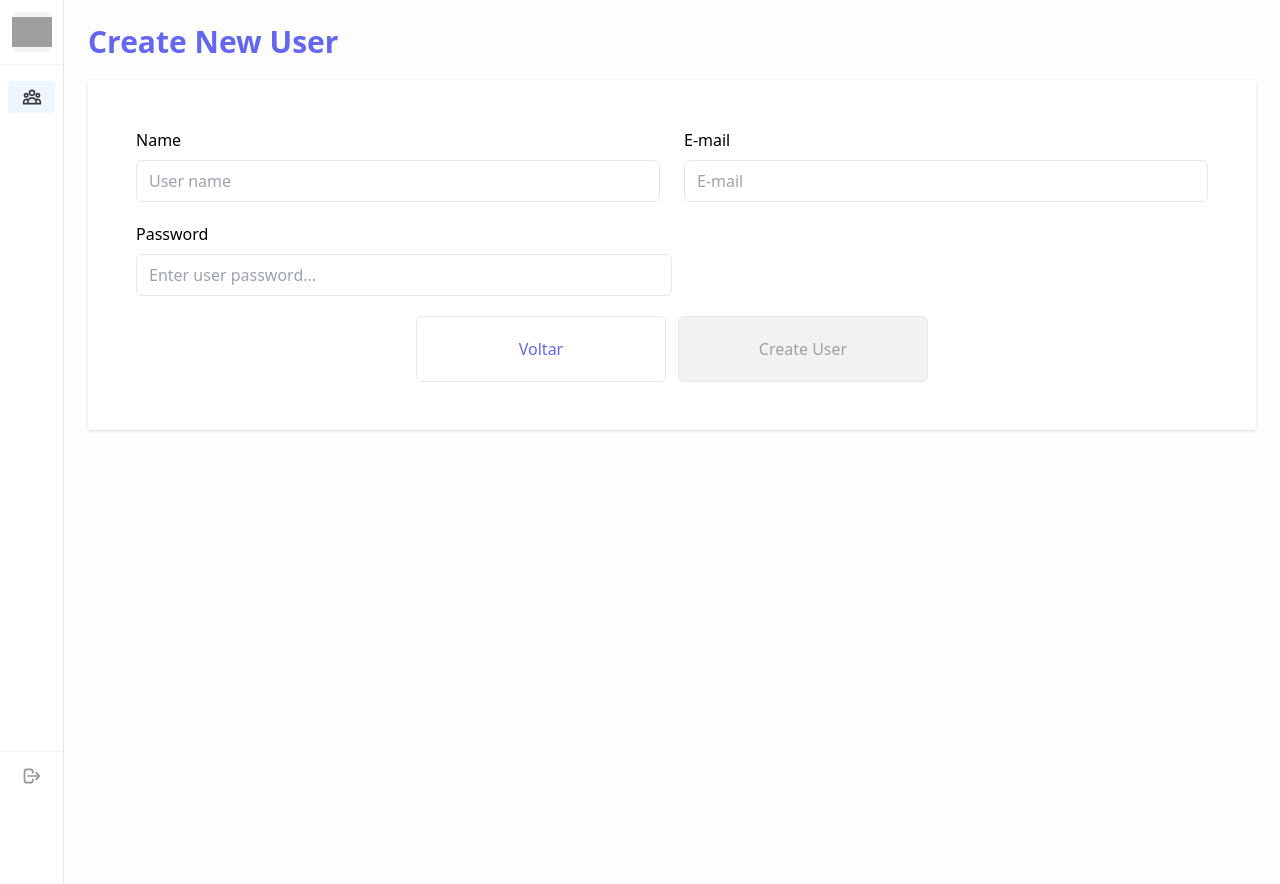
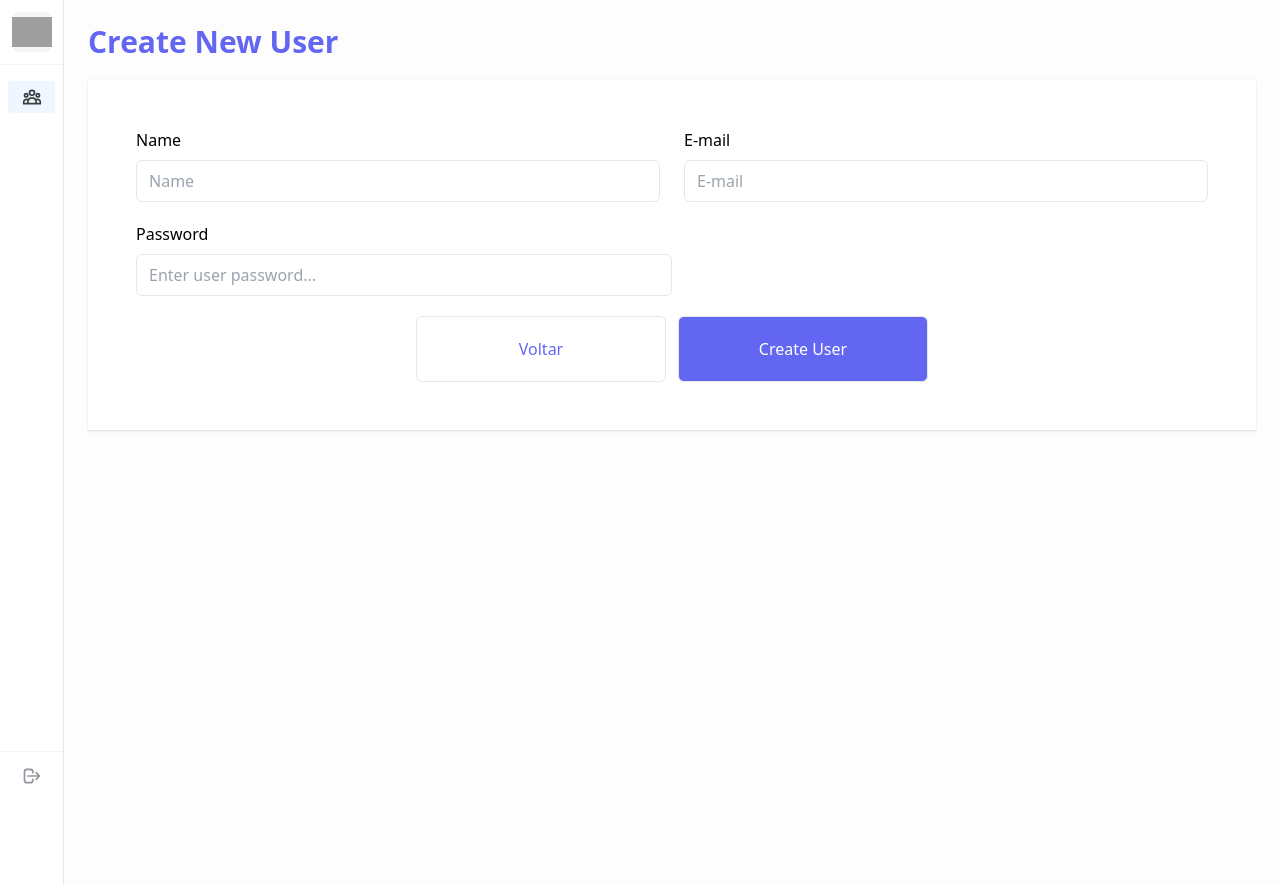
Before and after one commit to OyakSaile/desafio-irsp-react, a React (Vite) app: page /users/create in a window 1280 px wide. Built offline with nearby package versions, Linux system fonts and the light colour scheme; no server answers; grey boxes are pictures that could not be loaded.

Commit message:
refactor: formik to better perfomance and yup to validation.

```diff
--- a/src/components/Form/InputText/index.tsx
+++ b/src/components/Form/InputText/index.tsx
@@ -1,13 +1,18 @@
+import { Field } from 'formik'
 import { InputHTMLAttributes } from 'react'
 import { twMerge } from 'tailwind-merge'
 export interface InputTextProps extends InputHTMLAttributes<HTMLInputElement> {
   label?: string
   hasError?: boolean
+  errorMessage?: string
+  type?: string
 }
 export const InputText: React.FC<InputTextProps> = ({
   label,
+  errorMessage,
   className,
   id,
+  type = 'text',
   hasError = false,
   ...rest
 }) => {
@@ -20,7 +25,8 @@ export const InputText: React.FC<InputTextProps> = ({
   return (
     <div className="flex flex-col">
       {label && <label htmlFor={id}>{label}</label>}
-      <input id={id} className={inputClassName} {...rest} type="text" />
+      <Field id={id} className={inputClassName} {...rest} type={type} />
+      {hasError && <p className="text-red-500">{errorMessage}</p>}
     </div>
   )
 }
--- a/src/pages/DashboardPage/pages/Users/CreateUser/index.tsx
+++ b/src/pages/DashboardPage/pages/Users/CreateUser/index.tsx
@@ -1,67 +1,69 @@
-import { useState, useCallback } from 'react'
+import { useCallback } from 'react'
 import { DashboardContent } from '@/styles/layout/DashboardContent'
-import { api } from '@/services/api'
 import { useNavigate } from 'react-router-dom'
-import { usersToApi } from './adapters/usersToApi'
 import { InputText } from '@/components/Form/InputText'
 import { LIST_ALL_USERS_ROUTE } from '@/routes/paths'
 import { Button } from '@/components/Button'
+import { Formik, Form } from 'formik'
+import { api } from '@/services/api'
+import { usersToApi } from './adapters/usersToApi'
+import { SignupSchema } from '@/schemas/signupSchema'
+import { toast } from 'react-toastify'
+import { AxiosError } from 'axios'
 
 export const CreateUser = () => {
   const navigate = useNavigate()
 
-  const [formData, setFormData] = useState({
-    name: '',
-    email: '',
-    password: '',
-  })
-
-  const handleInputChange = useCallback(
-    (event: React.ChangeEvent<HTMLInputElement>) => {
-      const { name, value } = event.target
-      setFormData((prevData) => ({
-        ...prevData,
-        [name]: value,
-      }))
-    },
-    [],
-  )
+  const handleGoBack = useCallback(() => {
+    navigate(LIST_ALL_USERS_ROUTE)
+  }, [navigate])
 
   const handleCreateUser = useCallback(
-    async (event: React.FormEvent<HTMLFormElement>) => {
-      event.preventDefault()
+    async (formData: { name: string; email: string; password: string }) => {
       try {
         const userMapped = usersToApi(formData)
 
         await api.post(`/users/`, userMapped)
 
         navigate(LIST_ALL_USERS_ROUTE)
-      } catch (error) {}
+      } catch (error) {
+        if (error instanceof AxiosError) {
+          toast.error(error.response?.data.message, {
+            toastId: 1,
+          })
+        } else {
+          console.error(error)
+        }
+      }
     },
     // eslint-disable-next-line react-hooks/exhaustive-deps
-    [formData],
+    [],
   )
-
-  const handleGoBack = useCallback(() => {
-    navigate(LIST_ALL_USERS_ROUTE)
-  }, [navigate])
 
   return (
     <DashboardContent title="Create New User">
       <div className=" shadow bg-white ">
-        <form
-          className=" flex flex-col justify-center h-full  p-12"
-          onSubmit={handleCreateUser}
+        <Formik
+          initialValues={{
+            name: '',
+            password: '',
+            email: '',
+          }}
+          validationSchema={SignupSchema}
+          onSubmit={(values) => {
+            handleCreateUser(values)
+          }}
         >
+          {({ errors, touched }) => (
+            <Form className=" flex flex-col justify-center h-full  p-12">
               <div className=" grid grid-cols-1 md:grid-cols-2  gap-6">
                 <InputText
                   label="Name"
                   type="text"
                   name="name"
-              placeholder="User name"
-              required
-              value={formData.name}
-              onChange={handleInputChange}
+                  placeholder="Name"
+                  hasError={!!errors.name && !!touched.name}
+                  errorMessage={errors.name}
                 />
 
                 <InputText
@@ -69,9 +71,8 @@ export const CreateUser = () => {
                   type="email"
                   name="email"
                   placeholder="E-mail"
-              required
-              value={formData.email}
-              onChange={handleInputChange}
+                  hasError={!!errors.email && !!touched.email}
+                  errorMessage={errors.email}
                 />
               </div>
               <div className="my-5 grid grid-cols-1 md:grid-cols-2">
@@ -80,28 +81,31 @@ export const CreateUser = () => {
                   type="password"
                   name="password"
                   placeholder="Enter user password..."
-              required
-              value={formData.password}
-              onChange={handleInputChange}
+                  hasError={!!errors.password && !!touched.password}
+                  errorMessage={errors.password}
                 />
               </div>
               <div className="mx-auto flex gap-3 flex-col md:flex-row">
                 <Button
                   onClick={handleGoBack}
                   className="border  py-5 w-[250px]  rounded-md text-indigo-500 hover:bg-indigo-50 transition-all"
-              type="submit"
+                  type="button"
                 >
                   Voltar
                 </Button>
                 <Button
-              disabled={!formData.name || !formData.email || !formData.password}
                   className="bg-indigo-500 py-5 w-[250px] mx-auto rounded-md text-white"
                   type="submit"
+                  disabled={
+                    !!errors.name || !!errors.email || !!errors.password
+                  }
                 >
                   Create User
                 </Button>
               </div>
-        </form>
+            </Form>
+          )}
+        </Formik>
       </div>
     </DashboardContent>
   )
--- /dev/null
+++ b/src/pages/DashboardPage/pages/Users/EditUser/adapters/usersToApi.ts
@@ -0,0 +1,18 @@
+export interface UserMapped {
+  name: string
+  email: string
+  password: string
+}
+
+export interface UsersToApi {
+  name: string
+  email: string
+  password: string
+}
+export const usersToApi = (data: UserMapped): UsersToApi => {
+  return {
+    email: data.email,
+    name: data.name,
+    password: data.password,
+  }
+}
--- a/src/pages/DashboardPage/pages/Users/EditUser/index.tsx
+++ b/src/pages/DashboardPage/pages/Users/EditUser/index.tsx
@@ -6,16 +6,22 @@ import { useLoading } from '@/hooks/useLoading'
 import { Button } from '@/components/Button'
 import { InputText } from '@/components/Form/InputText'
 import { LIST_ALL_USERS_ROUTE } from '@/routes/paths'
+import { AxiosError } from 'axios'
+import { toast } from 'react-toastify'
+import { Form, Formik } from 'formik'
+import { usersFromApi } from './adapters/usersFromApi'
+import { usersToApi } from './adapters/usersToApi'
+import { editUserSchema } from '@/schemas/editUserSchema'
 
 export const EditUser = () => {
   const navigate = useNavigate()
   const { Loading } = useLoading()
   const { id } = useParams()
 
-  const [formData, setFormData] = useState({
+  const [initialUserValue, setInitialUserValue] = useState({
+    id: '',
     name: '',
     email: '',
-    password: '',
   })
 
   useEffect(() => {
@@ -23,7 +29,10 @@ export const EditUser = () => {
       try {
         Loading.turnOn()
         const { data } = await api.get(`/users/${id}`)
-        setFormData(data)
+
+        const userMapped = usersFromApi(data)
+        console.log(userMapped)
+        setInitialUserValue(userMapped)
       } catch (err) {
         console.error(err)
         navigate(LIST_ALL_USERS_ROUTE)
@@ -35,50 +44,56 @@ export const EditUser = () => {
     loadInitialUserInformation()
   }, [id])
 
-  const handleInputChange = useCallback(
-    (event: React.ChangeEvent<HTMLInputElement>) => {
-      const { name, value } = event.target
-      setFormData((prevData) => ({
-        ...prevData,
-        [name]: value,
-      }))
-    },
-    [],
-  )
-
-  const handleCreateUser = useCallback(
-    async (event: React.FormEvent<HTMLFormElement>) => {
-      event.preventDefault()
-      try {
-        await api.put(`/users/${id}`, formData)
-
-        navigate(LIST_ALL_USERS_ROUTE)
-      } catch (error) {}
-    },
-    // eslint-disable-next-line react-hooks/exhaustive-deps
-    [formData],
-  )
-
   const handleGoBack = useCallback(() => {
     navigate(LIST_ALL_USERS_ROUTE)
   }, [navigate])
 
+  const handleCreateUser = useCallback(
+    async (formData: { name: string; email: string; password: string }) => {
+      try {
+        const userMapped = usersToApi(formData)
+        await api.put(`/users/${id}`, userMapped)
+
+        navigate(LIST_ALL_USERS_ROUTE)
+      } catch (error) {
+        if (error instanceof AxiosError) {
+          toast.error(error.response?.data.message, {
+            toastId: 1,
+          })
+        } else {
+          console.error(error)
+        }
+      }
+    },
+    // eslint-disable-next-line react-hooks/exhaustive-deps
+    [],
+  )
+
   return (
     <DashboardContent title="Edit User">
       <div className="shadow bg-white ">
-        <form
-          className=" flex flex-col justify-center h-full  p-12"
-          onSubmit={handleCreateUser}
+        <Formik
+          initialValues={{
+            name: initialUserValue.name,
+            password: '',
+            email: initialUserValue.email,
+          }}
+          enableReinitialize
+          validationSchema={editUserSchema}
+          onSubmit={(values) => {
+            handleCreateUser(values)
+          }}
         >
+          {({ errors, touched }) => (
+            <Form className=" flex flex-col justify-center h-full  p-12">
               <div className=" grid grid-cols-1 md:grid-cols-2  gap-6">
                 <InputText
                   label="Name"
                   type="text"
                   name="name"
-              placeholder="User name"
-              required
-              value={formData.name}
-              onChange={handleInputChange}
+                  placeholder="Name"
+                  hasError={!!errors.name && !!touched.name}
+                  errorMessage={errors.name}
                 />
 
                 <InputText
@@ -86,9 +101,10 @@ export const EditUser = () => {
                   type="email"
                   name="email"
                   placeholder="E-mail"
-              required
-              value={formData.email}
-              onChange={handleInputChange}
+                  value={initialUserValue.email}
+                  disabled
+                  hasError={!!errors.email && !!touched.email}
+                  errorMessage={errors.email}
                 />
               </div>
               <div className="my-5 grid grid-cols-1 md:grid-cols-2">
@@ -97,28 +113,29 @@ export const EditUser = () => {
                   type="password"
                   name="password"
                   placeholder="Enter user password..."
-              required
-              value={formData.password}
-              onChange={handleInputChange}
+                  hasError={!!errors.password && !!touched.password}
+                  errorMessage={errors.password}
                 />
               </div>
               <div className="mx-auto flex gap-3 flex-col md:flex-row">
                 <Button
                   onClick={handleGoBack}
                   className="border  py-5 w-[250px]  rounded-md text-indigo-500 hover:bg-indigo-50 transition-all"
-              type="submit"
+                  type="button"
                 >
                   Voltar
                 </Button>
                 <Button
-              disabled={!formData.name || !formData.email || !formData.password}
                   className="bg-indigo-500 py-5 w-[250px] mx-auto rounded-md text-white"
                   type="submit"
+                  disabled={!!errors.name || !!errors.password}
                 >
                   Create User
                 </Button>
               </div>
-        </form>
+            </Form>
+          )}
+        </Formik>
       </div>
     </DashboardContent>
   )
--- a/src/pages/DashboardPage/pages/Users/ListAllUsers/index.tsx
+++ b/src/pages/DashboardPage/pages/Users/ListAllUsers/index.tsx
@@ -39,7 +39,7 @@ export const ListAllUsers = () => {
       >
         Create new <Plus weight="fill" />
       </Link>
-      <div>
+      <div className="w-[320px] md:w-full overflow-auto">
         {users.length > 0 ? (
           <UsersList users={users} setUsers={setUsers} />
         ) : (
--- /dev/null
+++ b/src/schemas/editUserSchema.ts
@@ -0,0 +1,7 @@
+import * as Yup from 'yup'
+
+export const editUserSchema = Yup.object().shape({
+  name: Yup.string().min(2, 'Too Short!').max(50, 'Too Long!'),
+  email: Yup.string().email('Invalid email'),
+  password: Yup.string().min(5),
+})
--- /dev/null
+++ b/src/schemas/signupSchema.ts
@@ -0,0 +1,10 @@
+import * as Yup from 'yup'
+
+export const SignupSchema = Yup.object().shape({
+  name: Yup.string()
+    .min(2, 'Too Short!')
+    .max(50, 'Too Long!')
+    .required('Required'),
+  email: Yup.string().email('Invalid email').required('Required'),
+  password: Yup.string().min(5).required('Required'),
+})
--- a/src/styles/layout/DashboardContent/index.tsx
+++ b/src/styles/layout/DashboardContent/index.tsx
@@ -7,8 +7,10 @@ export const DashboardContent: React.FC<DashboardContextProps> = ({
   title,
 }) => {
   return (
-    <div className="p-6 flex-1 ">
-      <h2 className="text-3xl font-bold text-indigo-500">{title}</h2>
+    <div className="p-2 md:p-6 flex-1 ">
+      <h2 className="text-2xl md:text-3xl font-bold text-indigo-500">
+        {title}
+      </h2>
       <div className="py-5 min-h-screen">{children}</div>
     </div>
   )
```
Also changed, not shown: src/pages/DashboardPage/pages/Users/EditUser/adapters/usersFromApi.ts (+8 -10 lines). Lines whose indentation alone changed are shown as unchanged.
